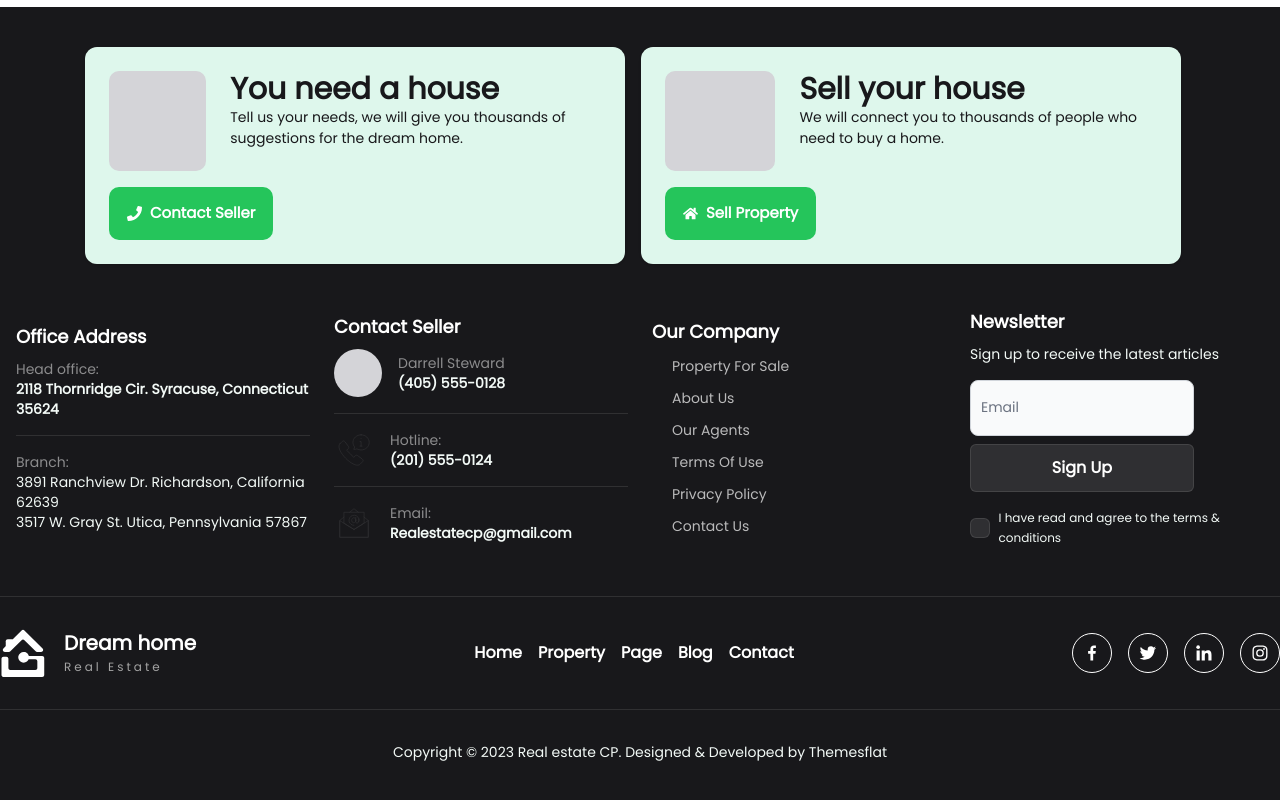
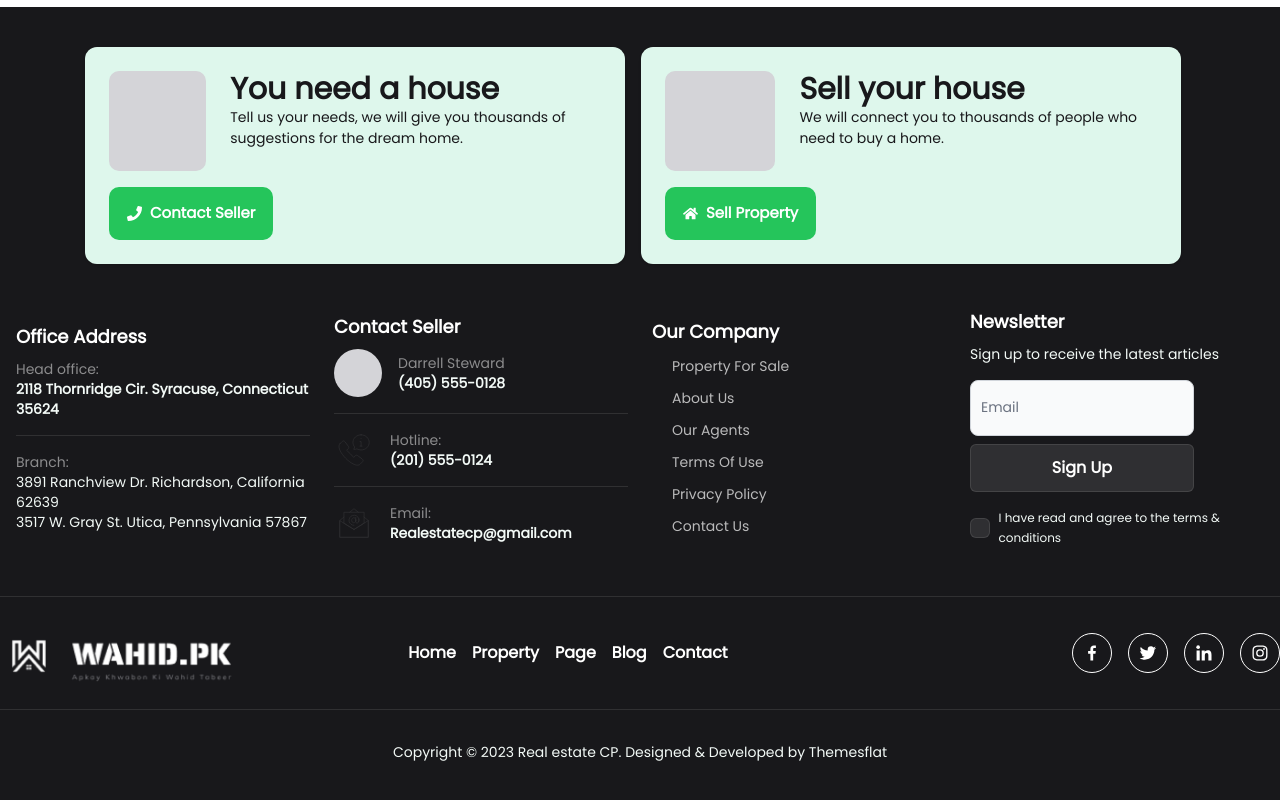
Before and after one commit to salmanhaider14/wahidpk-frontend, a Next.js app: page / in a window 1280 px wide. Shown: the part 8073-8873 px from the top of the page. Built offline with nearby package versions, Linux system fonts and the light colour scheme.

Commit message:
footer logo updated

```diff
--- a/components/Footer.js
+++ b/components/Footer.js
@@ -215,18 +215,11 @@ const Footer = () => {
         <div class="flex justify-between items-center flex-wrap">
           <div class="flex items-center gap-4 mb-4 lg:mb-0">
             <div class="w-12 h-12 relative">
-              <div class="w-12 h-12 left-0 top-0 absolute">
-                <img src="/assets/footerico.svg" />
+              <div class="w-[500px] h-12 left-0 top-0 absolute">
+                <img src="/assets/footerlogo.png" className="w-[500px]" />
               </div>
             </div>
-            <div class="flex flex-col">
-              <div class="text-white text-xl font-bold font-'Poppins'">
-                Dream home
-              </div>
-              <div class="text-neutral-400 text-xs font-normal font-'Mulish' leading-5 tracking-[3px]">
-                Real Estate
-              </div>
-            </div>
+            <div class="flex flex-col"></div>
           </div>
           <div class="flex items-center gap-4 mb-4 lg:mb-0">
             <Link
```
Also changed, not shown: public/assets/footerlogo.png (added).
